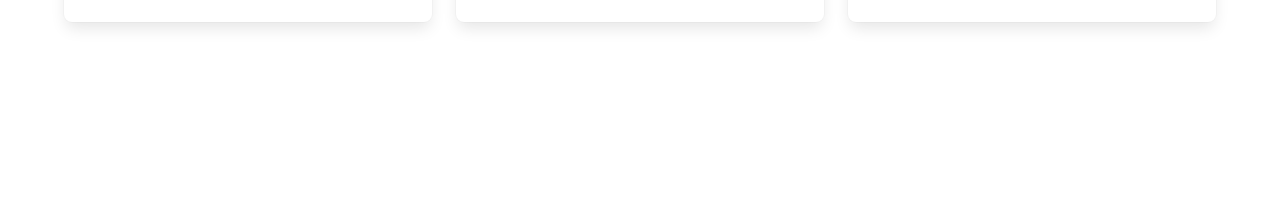
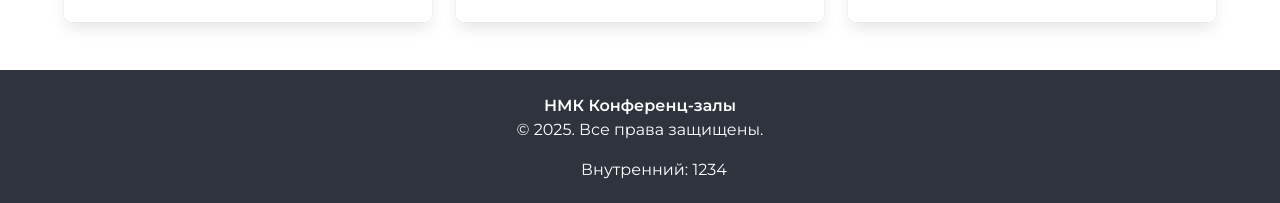
Before and after one commit to abl1v1on/nmk_rooms, a React (Vite) app in the folder frontend/: page / in a window 1280 px wide. Shown: the part 1052-1255 px from the top of the page. Before the commit the page ends 1122 px from the top, so only its background shows below. Built offline with nearby package versions, Linux system fonts and the light colour scheme.

Commit message:
add footer component

```diff
--- a/frontend/src/App.jsx
+++ b/frontend/src/App.jsx
@@ -1,7 +1,11 @@
 import './App.css'
 import { Routes, Route } from 'react-router-dom';
 
+// components
 import Header from "./components/Header.jsx";
+import Footer from "./components/Footer.jsx";
+
+// pages
 import MainPage from "./pages/MainPage.jsx";
 
 
@@ -11,7 +15,8 @@ export default function App() {
         <Routes>
             <Route path="/" element={<MainPage />} />
         </Routes>
-        <Header/>
+        <Header />
+        <Footer />
     </>
   )
 }
--- /dev/null
+++ b/frontend/src/components/Footer.jsx
@@ -0,0 +1,24 @@
+export default function Footer() {
+    return (
+        <footer className="footer has-background-dark has-text-white py-5">
+            <div className="container">
+                <div className="content has-text-centered">
+                    <p>
+                        <strong className="has-text-white">НМК Конференц-залы</strong>
+                        <span className="has-text-white is-display-block">
+                            © 2025. Все права защищены.
+                        </span>
+                    </p>
+                    <p className="mt-2">
+                    <span className="icon-text">
+                        <span className="icon">
+                            <i className="fas fa-phone"></i>
+                        </span>
+                        <span>Внутренний: 1234</span>
+                    </span>
+                    </p>
+                </div>
+            </div>
+        </footer>
+    )
+}
```
